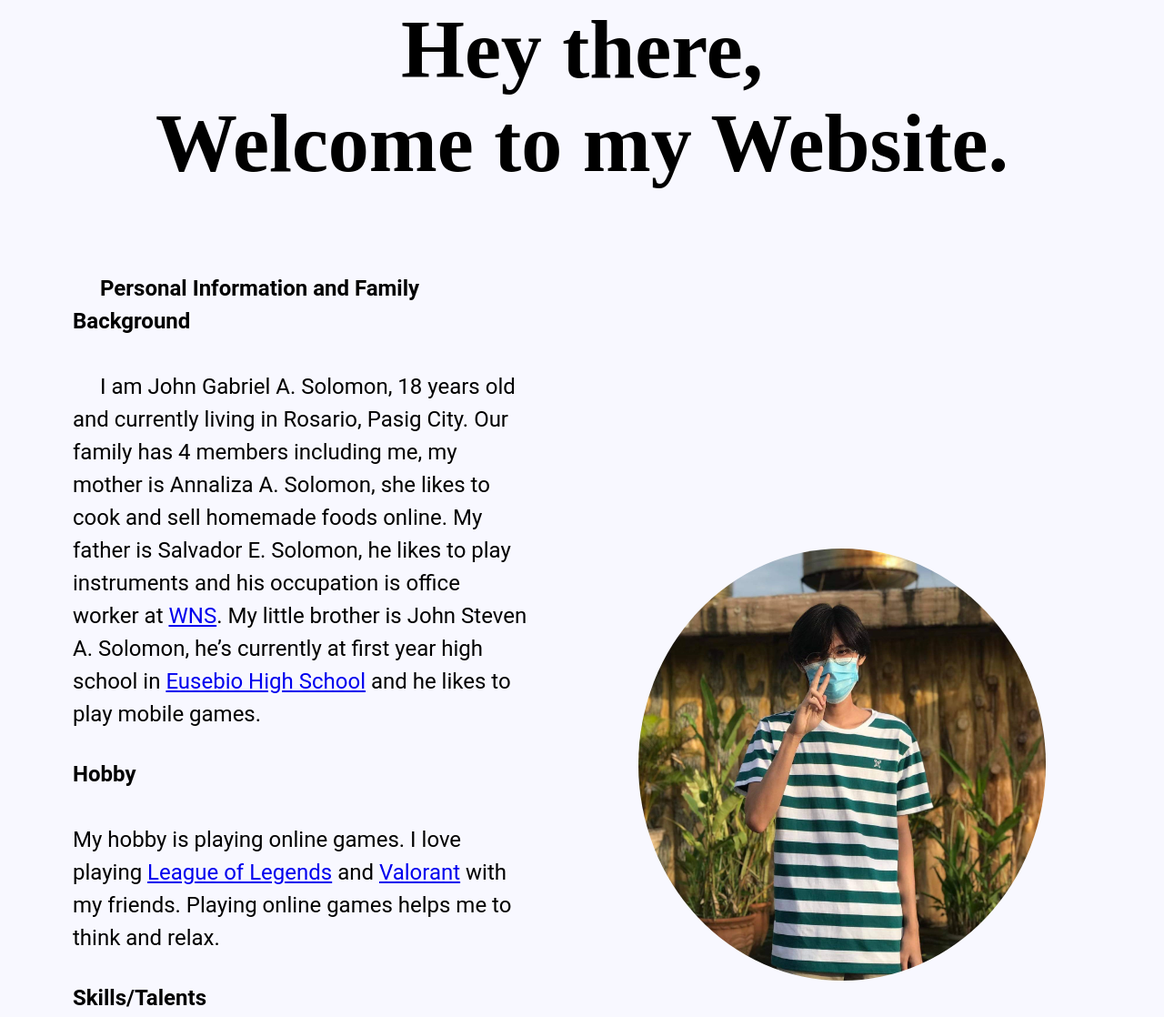
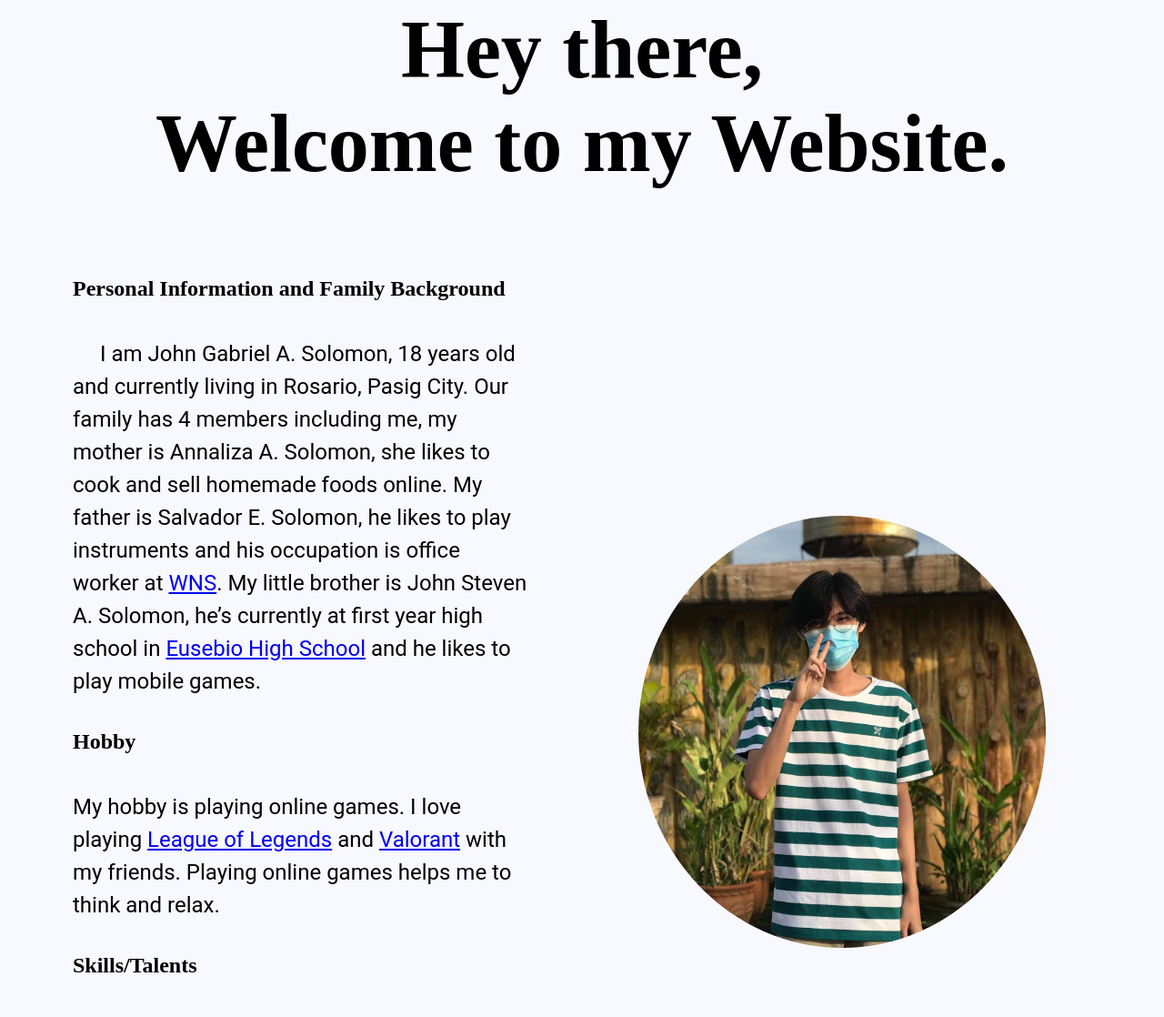
Before and after one commit to johngabrielsolomon/johngabrielsolomon.github.io, a plain HTML site: page index.html in a window 1280 px wide. Shown: the part 994-2112 px from the top of the page at 91% size. Drawn offline with Linux system fonts and the light colour scheme.

Commit message:
Update styles.css

```diff
--- a/styles.css
+++ b/styles.css
@@ -95,7 +95,7 @@ li{
 	padding: 20px;
 	opacity:0.8;
 
-
-
-
 }
+.titles{
+	text-indent: 0px;
+	font-family: bradley hand itc;
```
